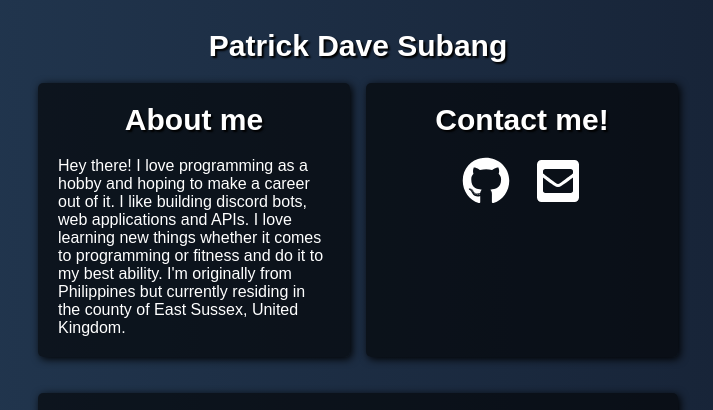
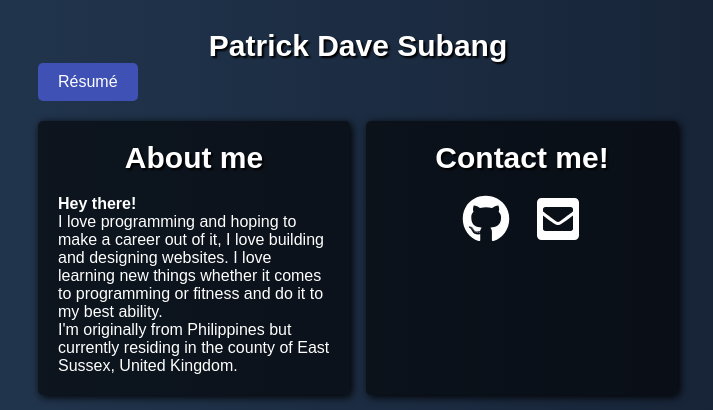
Before and after one commit to PatrickGTR/patricksubang.co.uk, a React app: page / in a window 1280 px wide. Shown: the part 303-713 px from the top of the page, without its empty margins (282-995 px from the left). Built offline with nearby package versions, Linux system fonts and the light colour scheme.

Commit message:
Details
Added information about me, populate the page.

```diff
--- a/public/index.html
+++ b/public/index.html
@@ -1,43 +1,38 @@
 <!DOCTYPE html>
 <html lang="en">
+  <head>
+    <meta charset="utf-8" />
+    <meta
+      name="viewport"
+      content="width=device-width, initial-scale=1, shrink-to-fit=no"
+    />
 
-<head>
-	<meta charset="utf-8">
-	<meta name="viewport" content="width=device-width, initial-scale=1, shrink-to-fit=no">
-	<meta name="theme-color" content="#000000">
-	<!--
-      manifest.json provides metadata used when your web app is added to the
-      homescreen on Android. See https://developers.google.com/web/fundamentals/engage-and-retain/web-app-manifest/
-    -->
-	<link rel="manifest" href="%PUBLIC_URL%/manifest.json">
-	<link rel="shortcut icon" href="%PUBLIC_URL%/favicon.ico">
-	<!--
-      Notice the use of %PUBLIC_URL% in the tags above.
-      It will be replaced with the URL of the `public` folder during the build.
-      Only files inside the `public` folder can be referenced from the HTML.
+    <meta
+      name="title"
+      content="Patrick Dave Subang                                         "
+    />
+    <meta
+      name="description"
+      content="My name is Patrick Dave Subang also known as PDS on the internet. I love programming as a hobby and hoping to make a career out of it.  I'm from PH   "
+    />
+    <meta name="robots" content="index, follow" />
+    <meta name="keywords" content="Web Dev, Front End, React App, HTML, CSS" />
+    <meta name="language" content="English" />
+    <meta http-equiv="Content-Type" content="text/html; charset=utf-8" />
+    <meta name="author" content="Patrick Dave Subang" />
 
-      Unlike "/favicon.ico" or "favicon.ico", "%PUBLIC_URL%/favicon.ico" will
-      work correctly both with client-side routing and a non-root public URL.
-      Learn how to configure a non-root public URL by running `npm run build`.
-    -->
-	<title>React App</title>
-</head>
+    <meta name="theme-color" content="#000000" />
 
-<body>
-	<noscript>
-		You need to enable JavaScript to run this app.
-	</noscript>
-	<div id="root"></div>
-	<!--
-      This HTML file is a template.
-      If you open it directly in the browser, you will see an empty page.
+    <link rel="manifest" href="%PUBLIC_URL%/manifest.json" />
+    <link rel="shortcut icon" href="%PUBLIC_URL%/favicon.ico" />
 
-      You can add webfonts, meta tags, or analytics to this file.
-      The build step will place the bundled scripts into the <body> tag.
+    <title>Home | Patrick Dave Subang</title>
+  </head>
 
-      To begin the development, run `npm start` or `yarn start`.
-      To create a production bundle, use `npm run build` or `yarn build`.
-    -->
-</body>
-
+  <body>
+    <noscript>
+      You need to enable JavaScript to run this app.
+    </noscript>
+    <div id="root"></div>
+  </body>
 </html>
--- a/src/components/Introduction.js
+++ b/src/components/Introduction.js
@@ -22,12 +22,13 @@ export default () => {
               >
                 About me
               </h1>
-              Hey there! I love programming as a hobby and hoping to make a
-              career out of it. I like building discord bots, web applications
-              and APIs. I love learning new things whether it comes to
-              programming or fitness and do it to my best ability. I'm
-              originally from Philippines but currently residing in the county
-              of East Sussex, United Kingdom.
+              <strong>Hey there!</strong>
+              <br />I love programming and hoping to make a career out of it, I
+              love building and designing websites. I love learning new things
+              whether it comes to programming or fitness and do it to my best
+              ability.
+              <br /> I'm originally from Philippines but currently residing in
+              the county of East Sussex, United Kingdom.
             </article>
           </div>
         </div>
--- a/src/components/PageLayout.js
+++ b/src/components/PageLayout.js
@@ -1,31 +1,31 @@
 import React from "react";
-import { Spring } from "react-spring/renderprops";
 
 export default ({ title, subtitle, children }) => {
   return (
-    <Spring
-      from={{ opacity: 0, marginTop: -1000 }}
-      to={{ opacity: 1, marginTop: 0 }}
-    >
-      {props => (
-        <div style={props}>
+    <>
       <div className="container">
         <main>
-              <header>
           <img
             className="logo"
             alt="Logo"
             src="https://i.imgur.com/A9A5fpV.png"
           />
           <h1 className="title title--white is-centered">{title}</h1>
-              </header>
+
+          <button className="resume-btn">
+            <a
+              href="https://www.patrickgtr.ml/resume.pdf"
+              target="_blank"
+              rel="noopener noreferrer"
+            >
+              Résumé
+            </a>
+          </button>
 
           <section>{children}</section>
         </main>
       </div>
       <footer>Thank you for visiting my portfolio</footer>
-        </div>
-      )}
-    </Spring>
+    </>
   );
 };
--- a/src/styles.css
+++ b/src/styles.css
@@ -16,8 +16,27 @@ body {
     #243b55,
     #141e30
   ); /* W3C, IE 10+/ Edge, Firefox 16+, Chrome 26+, Opera 12+, Safari 7+ */
+  font-family: Arial, Helvetica Neue, Helvetica, sans-serif;
+}
 
-  font-family: Arial, Helvetica Neue, Helvetica, sans-serif;
+.resume-btn {
+  text-align: center;
+  background: #3f51b5;
+  padding: 10px 20px;
+  color: white;
+
+  border-radius: 5px;
+  border: none;
+}
+.resume-btn a {
+  text-decoration: none;
+  color: white;
+  font-size: 16px;
+}
+.resume-btn:hover {
+  background: #607d8b;
+  box-shadow: 4px 4px black;
+  cursor: pointer;
 }
 
 footer {
```
Lines whose indentation alone changed are shown as unchanged.
